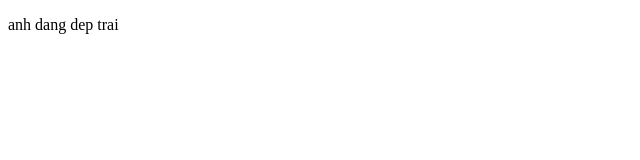
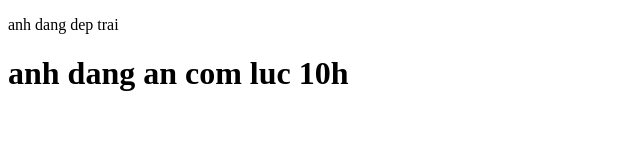
Before and after one commit to huudang122005/index, a plain HTML site: page index.html in a window 1280 px wide. Shown: the whole page, without its empty margins (0-640 px from the left). Drawn offline with Linux system fonts and the light colour scheme.

Commit message:
Update index.html

```diff
--- a/index.html
+++ b/index.html
@@ -7,5 +7,6 @@
 </head>
 <body>
     <p> anh dang dep trai</p>
+    <h1>anh dang an com luc 10h </h1>
 </body>
 </html>
```
